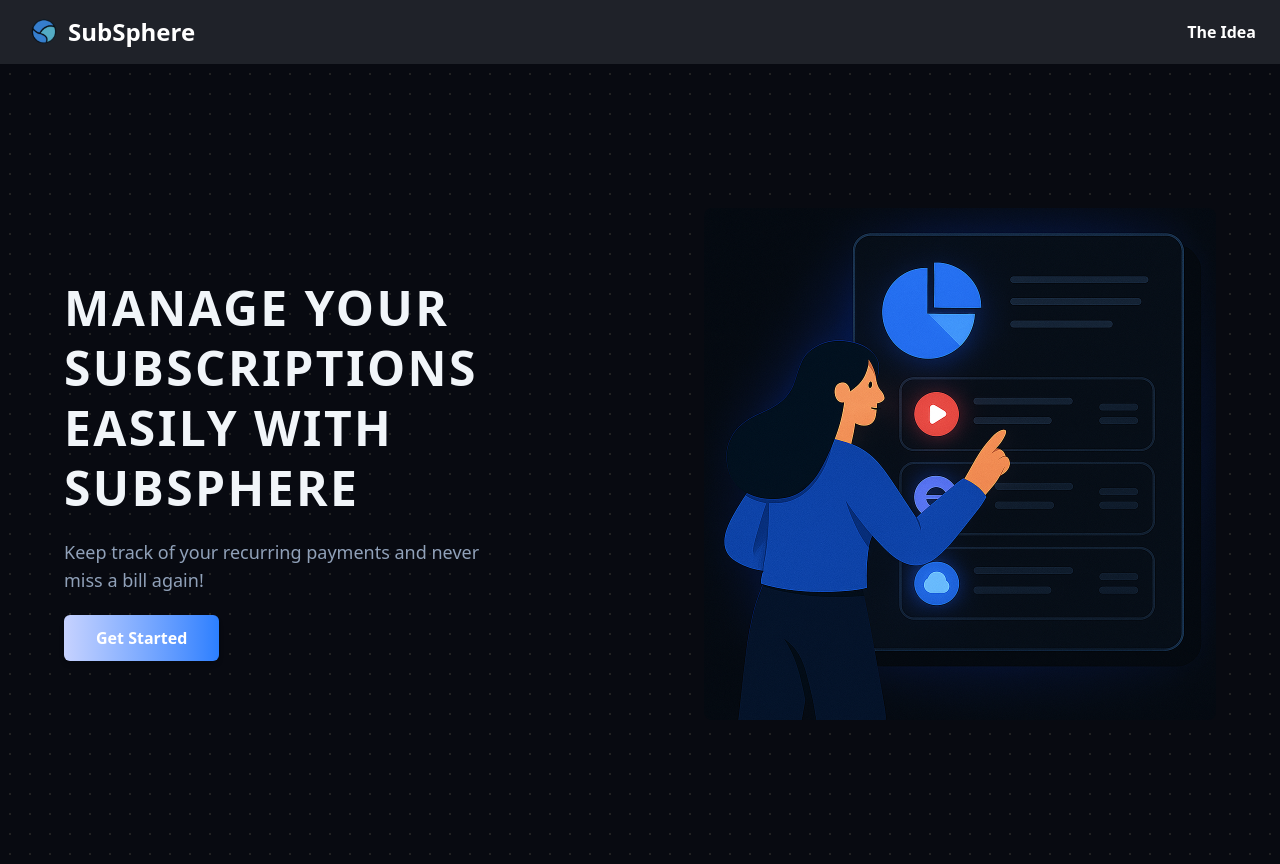
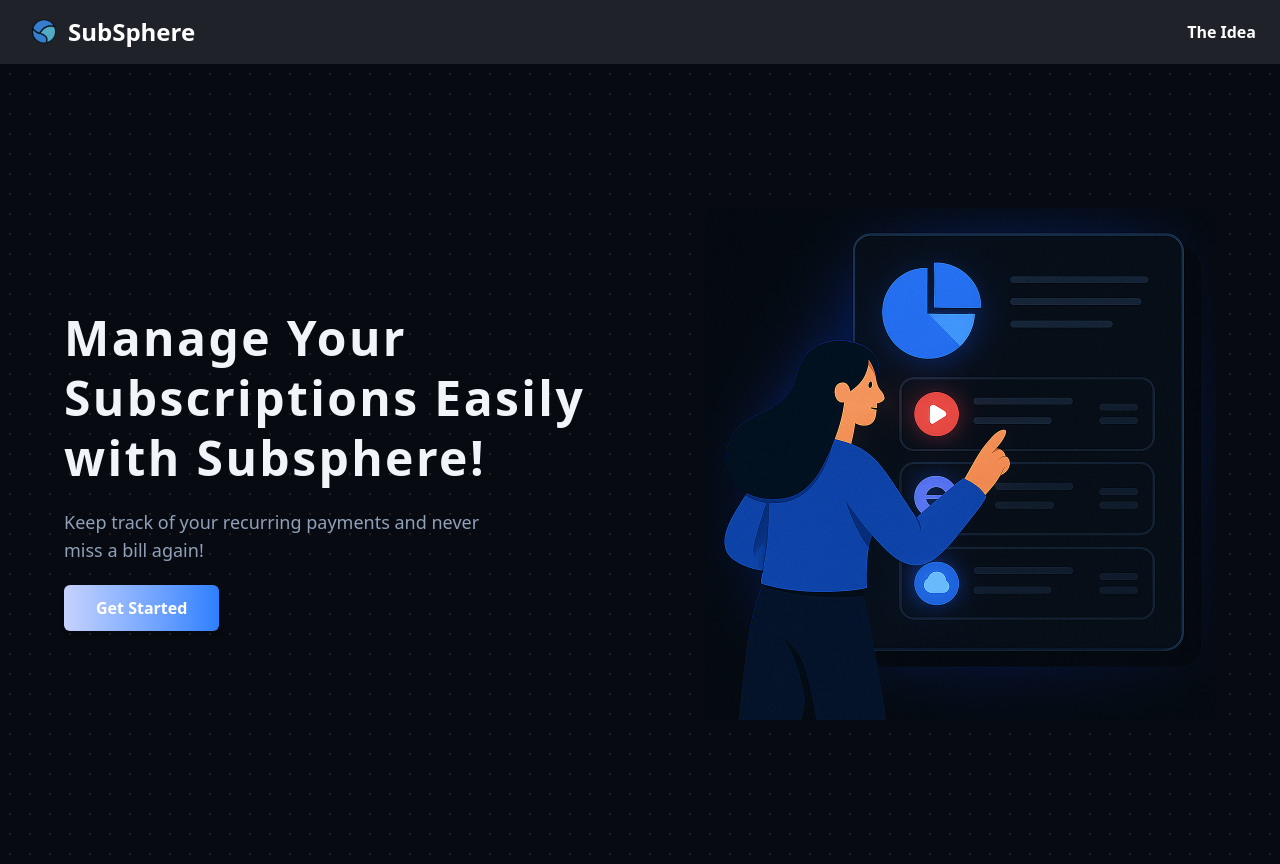
Before and after one commit to gajanana07/SubSphere, a React (Vite) app in the folder client/: page / in a window 1280 px wide. Built offline with nearby package versions, Linux system fonts and the light colour scheme; no server answers.

Commit message:
internal server error resolved

```diff
--- a/client/src/pages/HomePage.jsx
+++ b/client/src/pages/HomePage.jsx
@@ -23,8 +23,8 @@ const HomePage = () => {
           <div className="flex flex-col md:flex-row items-center justify-between w-full max-w-6xl mx-auto">
             {/* Left Column*/}
             <div className="md:w-1/2 text-center md:text-left mb-12 md:mb-0">
-              <h1 className="text-4xl md:text-5xl font-bold text-slate-100 uppercase tracking-wider leading-tight mb-5">
-                Manage Your Subscriptions Easily with Subsphere
+              <h1 className="text-4xl md:text-5xl font-bold text-slate-100  tracking-wider leading-tight mb-5">
+                Manage Your Subscriptions Easily with Subsphere!
               </h1>
               <p className="text-lg text-slate-400 max-w-md mx-auto md:mx-0 mb-8">
                 Keep track of your recurring payments and never miss a bill
--- a/client/src/pages/Login.jsx
+++ b/client/src/pages/Login.jsx
@@ -196,7 +196,7 @@ const Login = () => {
                   <input
                     name="name"
                     type="text"
-                    placeholder=""
+                    placeholder="John Doe"
                     onChange={handleInputChange}
                     required
                     className="bg-slate-700 border border-slate-600 rounded-md w-full py-3 pl-10 pr-4 text-white leading-tight focus:outline-none focus:ring-2 focus:ring-blue-500"
@@ -218,7 +218,7 @@ const Login = () => {
                 <input
                   name="email"
                   type="email"
-                  placeholder=""
+                  placeholder="johndoe@gmail.com"
                   onChange={handleInputChange}
                   required
                   className="bg-slate-700 border border-slate-600 rounded-md w-full py-3 pl-10 pr-4 text-white leading-tight focus:outline-none focus:ring-2 focus:ring-blue-500"
@@ -237,8 +237,9 @@ const Login = () => {
                   <PasswordIcon />
                 </div>
                 <input
+                  name="password"
                   type={showPassword ? "text" : "password"}
-                  placeholder=""
+                  placeholder="*******"
                   onChange={handleInputChange}
                   required
                   className="bg-slate-700 border border-slate-600 rounded-md w-full py-3 pl-10 pr-4 text-white leading-tight focus:outline-none focus:ring-2 focus:ring-blue-500"
```
Also changed, not shown: 1 other file (tests, documents, lock files or other folders).
